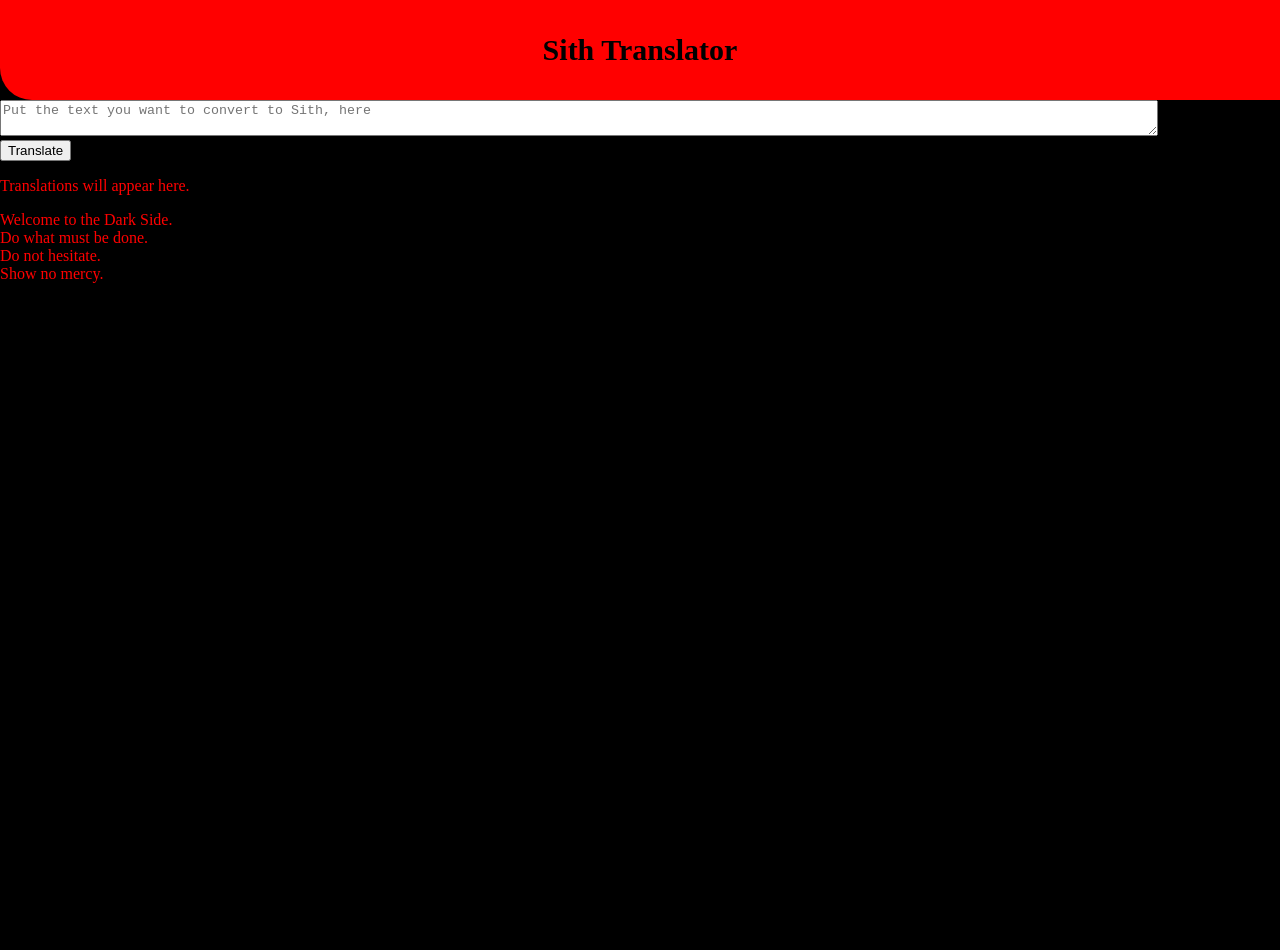
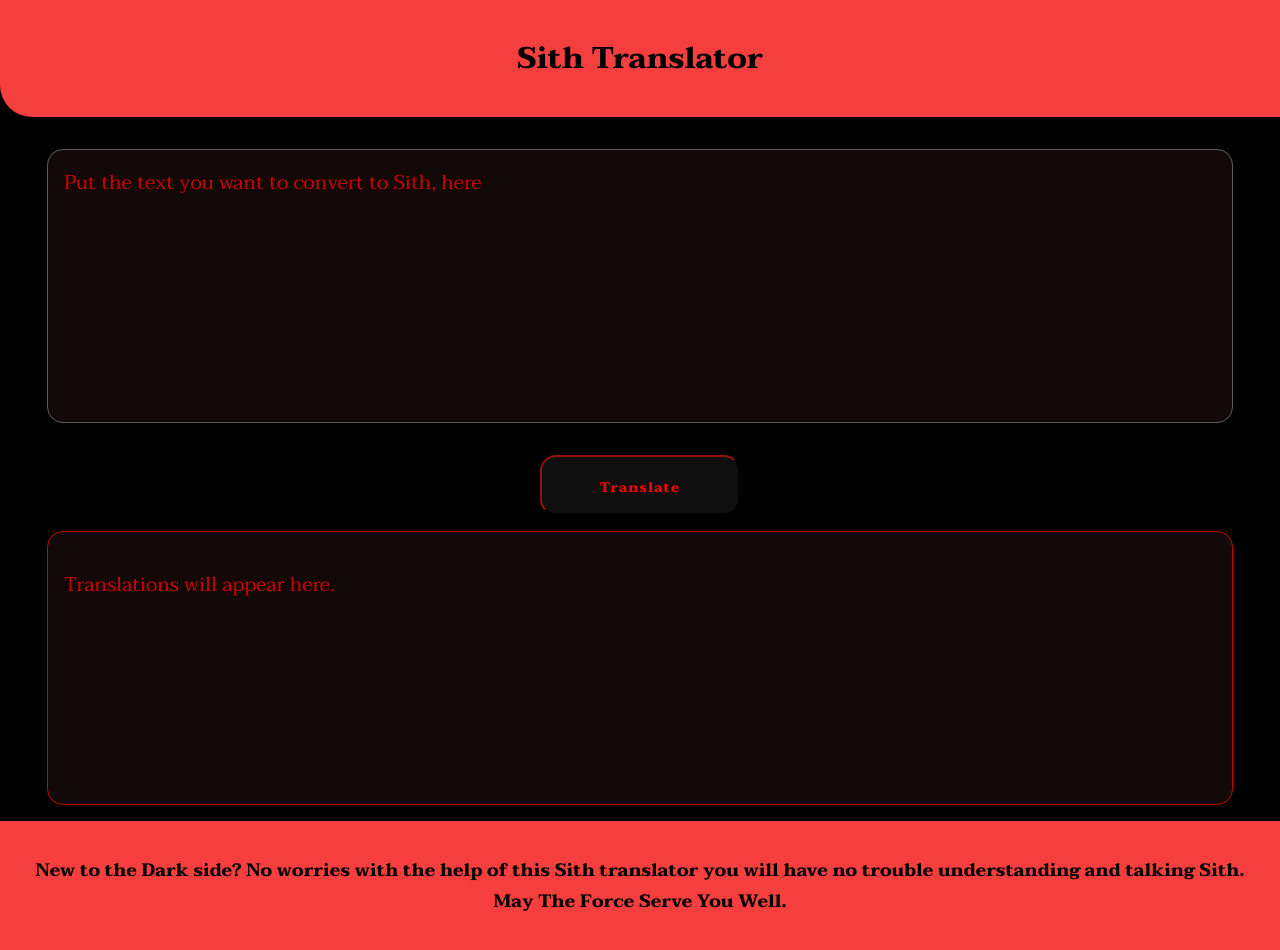
Before and after one commit to Pratik-Dash/Sith-Translator, a plain HTML site: page index.html in a window 1280 px wide. Before the commit the page ends 800 px from the top, so only its background shows below. Drawn offline with Linux system fonts and the light colour scheme.

Commit message:
Completed styling

```diff
--- a/index.html
+++ b/index.html
@@ -13,17 +13,18 @@
             <h1>Sith Translator</h1>
         </Nav>
     </header>
-    <textarea id="#input-area" class="views" placeholder="Put the text you want to convert to Sith, here"></textarea>
-    <div>
+    <textarea id="#input-area" class="views input-div" placeholder="Put the text you want to convert to Sith, here"></textarea>
+    <div class="btn-container">
         <button id="translate-btn">Translate</button>
     </div>
     <div class="views output-div">
         <p>Translations will appear here.</p>
     </div>
 
-    <footer>
-        <div>
-            <p>Welcome to the Dark Side. <br> Do what must be done. <br> Do not hesitate. <br> Show no mercy.</p>
+    <footer class="footer">
+        <div class="footer-container">
+            <p>New to the Dark side? No worries with the help of this Sith translator you will have no trouble understanding and talking Sith.<br>May The Force Serve You Well.
+                </p>
         </div>
     </footer>
 </body>
--- a/styles.css
+++ b/styles.css
@@ -1,22 +1,102 @@
+@import url('https://fonts.googleapis.com/css2?family=Taviraj:wght@400;500;700&display=swap');
 body{
     background-color: rgb(0, 0, 0);
-    color: red;
-    margin:0
+    color: rgb(138, 19, 19);
+    margin:0;
+    height:100vh;
+    font-family: 'Taviraj', serif;
+
 }
 
 .navigation{
 
-    background-color: red;
+    background-color:rgb(245, 62, 62);
     color: black;
     padding:0.5rem;
     text-align: center;
     font-size: 20px;
     border-bottom-left-radius: 2rem;
 
+
 }
 
 .views{
 
+    display: block;
     width: 90%;
-    height: 50%;
+    height: 30%;
+    margin: 2rem auto;
+    border-radius: 1rem;
+    background-color: rgb(24, 11, 11);
+    color: red;
+    resize: none;
+    padding: 1rem;
+    font-size: 20px;
+    opacity: .8;
+    font-family: 'Taviraj', serif;
+
+
+
+
+
 }
+.input-div:hover{
+    border-color: red;
+    transition: 0.5s;
+}
+.views::placeholder{
+
+    color: red;
+    font-family: 'Taviraj', serif;
+
+
+}
+.btn-container{
+    text-align: center;
+
+}
+#translate-btn{
+    display: block;
+    margin: 1rem auto;
+    padding: 1.2rem;
+    height: 60px;
+    width: 200px;
+    border-radius: 1rem;
+    background-color: rgb(15, 15, 15);
+    color: red;
+    font-weight: bolder;
+    border-color: rgba(88, 8, 8, 0.87);
+    font-size: 14px;
+    letter-spacing: 1px;
+    font-family: 'Taviraj', serif;
+
+
+
+}
+#translate-btn:hover{
+    border: 2px solid red;
+
+    transition:0.5s
+
+}
+
+
+.output-div{
+
+    border: 1px solid red;
+    margin: 1rem auto;
+}
+.output-div p{
+    font-family: 'Taviraj', serif;
+
+}
+.footer{
+    background-color:rgb(245, 62, 62);
+    color: black;
+    padding: 1rem;
+    text-align: center;
+    font-weight: bolder;
+    align-content: center;
+    font-size: 18px;
+
+}
```
